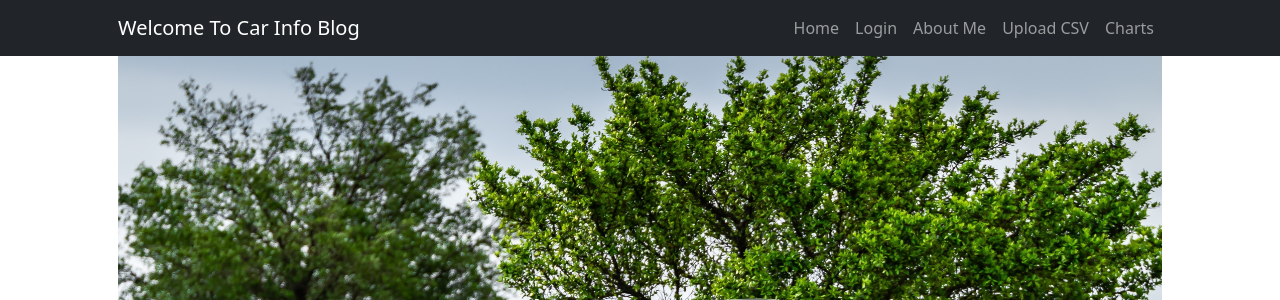
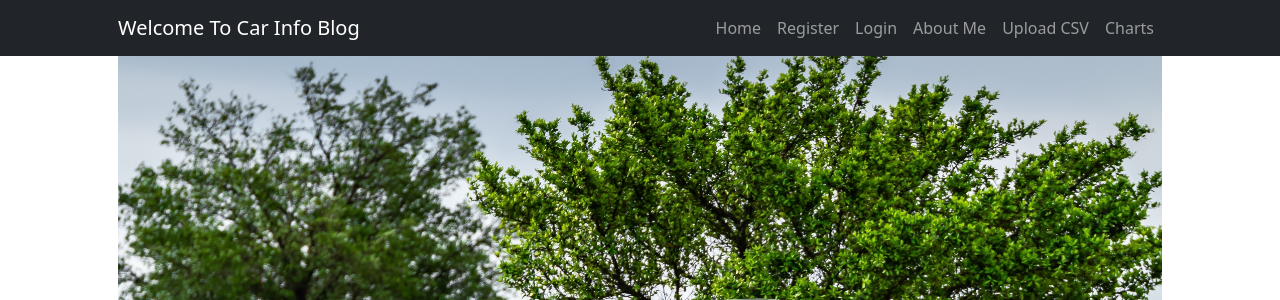
Before and after one commit to code2cook/HotCarInfo, a Django app: page / in a window 1280 px wide. Shown: the top 300 px of the page. Run offline with Django 3.2, Linux system fonts and the light colour scheme; some libraries are stand-ins or nearby versions.

Commit message:
fix register page

```diff
--- a/CarBlog/blog/templates/blog/base.html
+++ b/CarBlog/blog/templates/blog/base.html
@@ -61,7 +61,7 @@
                 >Home</a
               >
             </li>
-            <!--
+
             {% url 'register' as url %}
             <li class="nav-item">
               <a
@@ -70,7 +70,7 @@
                 >Register</a
               >
             </li>
-             -->
+
             {% url 'login' as url %}
             <li class="nav-item">
               <a
--- a/CarBlog/blog/urls.py
+++ b/CarBlog/blog/urls.py
@@ -11,7 +11,7 @@ urlpatterns = [
     path('', view.home, name='home'),
     path('home/', view.home, name='home'),
 
-   # path("register/", view.register, name="register"),
+    path("register/", view.register, name="register"),
     path('login/', view.user_login, name='login'),
 
 
```
